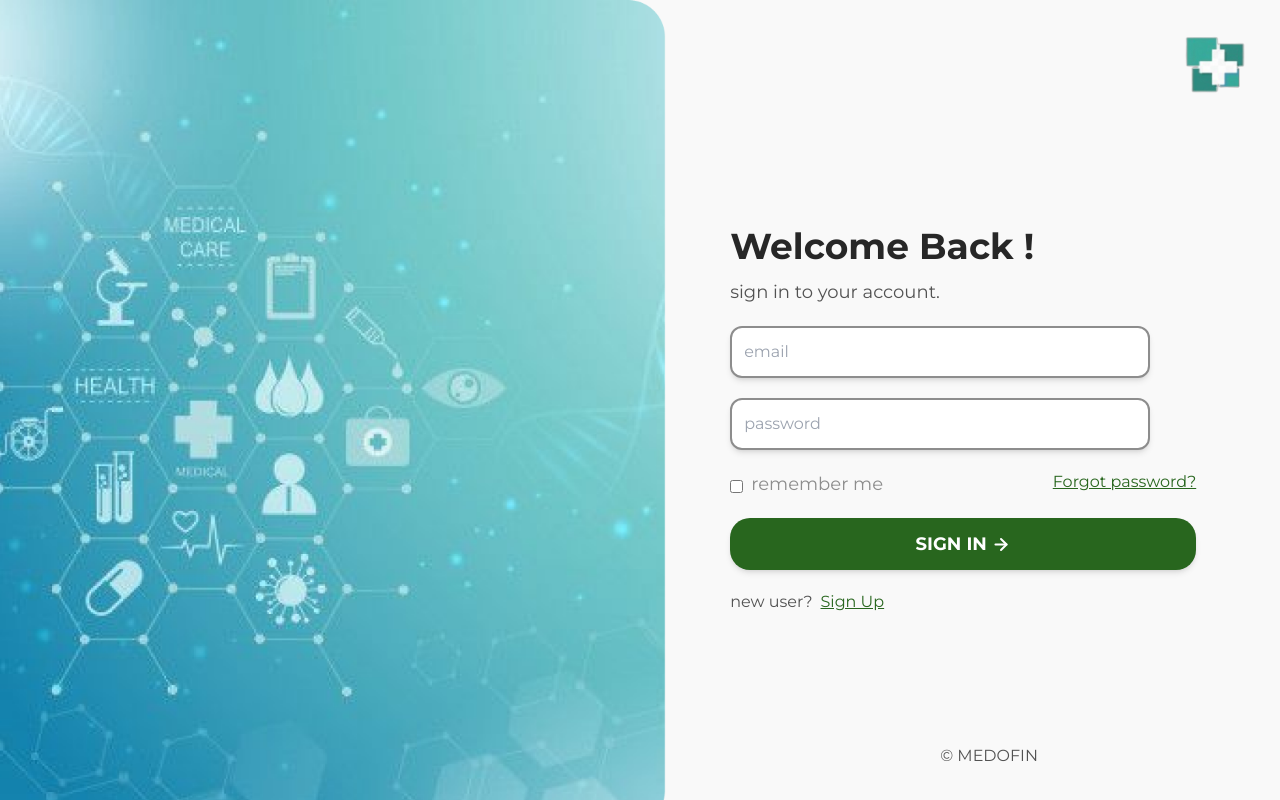
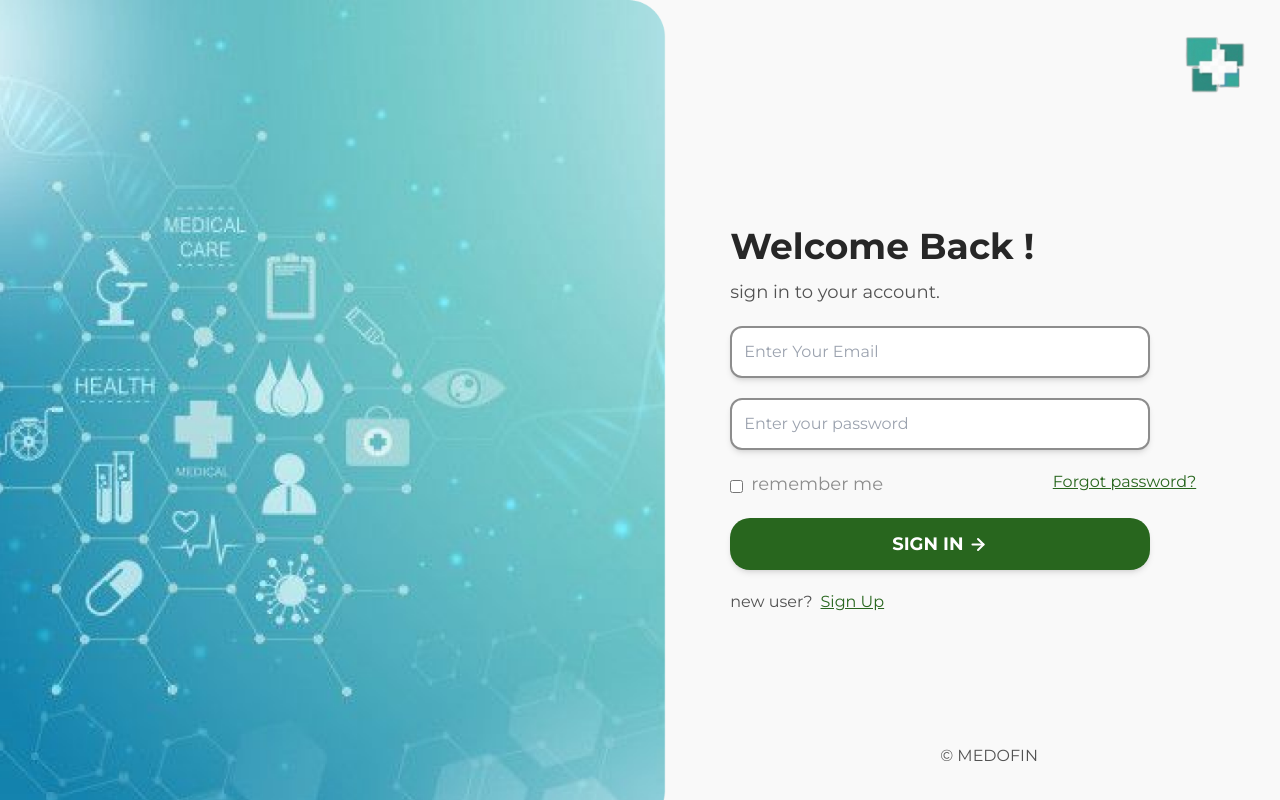
Before and after one commit to vishnubansal001/medofin, a React (Vite) app in the folder client/: page /sign-in in a window 1280 px wide. Built offline with nearby package versions, Linux system fonts and the light colour scheme; the HTML template or start-up script is replaced by a standard one.

Commit message:
Integrate signin form with backend API

```diff
--- a/client/src/components/signIn/Form.jsx
+++ b/client/src/components/signIn/Form.jsx
@@ -1,23 +1,54 @@
 import logo from "../../assets/logo.png";
-// import axios from "axios";
-// import toast from "react-hot-toast";
+import axios from "axios";
+import toast from "react-hot-toast";
 import { useState } from "react";
 import { useNavigate } from "react-router-dom";
 
 const Form = () => {
   const [btn, setBtn] = useState(false);
-  // const [loading, setLoading] = useState(false);
-  // const [data, setData] = useState({
-  //   name: '',
-  //   email: '',
-  //   password: ''
-  // })
+  const [loading, setLoading] = useState(false);
+  const [loginData, setLoginData] = useState({
+    email: '',
+    password: ''
+  })
+
+
 
   const navigate = useNavigate();
 
   const onclick = () => {
     setBtn(!btn);
   };
+
+  const LoginForm = async (e) => {
+    e.preventDefault();
+    const { email, password } = loginData
+    try {
+      setLoading(true)
+
+      const { data } = await axios.post('/api/auth/login', {
+        email,
+        password
+      })
+      if (data.error) {
+        toast.error(data.error)
+      }
+      else {
+        toast.success("Login Successfull ! Welcome")
+        // Clear the form data
+        setLoginData({ email: '', password: '' });
+
+        setTimeout(() => {
+          navigate('/home')
+        }, 2000);
+        setLoading(false)
+      }
+
+    } catch (error) {
+      setLoading(false)
+      console.log(error)
+    }
+  }
 
 
 
@@ -41,21 +72,23 @@ const Form = () => {
                   </p>
                 </div>
                 <form
-                  action="#" method="POST"
+                  onSubmit={LoginForm} action="#" method="POST"
                   className="flex flex-col gap-5 md:justify-start md:items-start justify-center items-start md:w-[90%] w-full"
                 >
                   <input
+                    value={loginData.email}
+                    onChange={(e) => setLoginData({ ...loginData, email: e.target.value })}
                     type="email"
-                    name=""
-                    id=""
-                    placeholder="email"
+                    placeholder="Enter Your Email"
+                    required
                     className="outline-none border-2 border-[#8D8D8D] shadow-md focus:shadow-xl transition-all duration-300 ease-in-out rounded-[12px] p-3 w-[90%]"
                   />
                   <input
                     type="password"
-                    name=""
-                    id=""
-                    placeholder="password"
+                    value={loginData.password}
+                    onChange={(e) => setLoginData({ ...loginData, password: e.target.value })}
+                    placeholder="Enter your password"
+                    required
                     className="outline-none border-2 border-[#8D8D8D] shadow-md focus:shadow-xl transition-all duration-300 ease-in-out rounded-[12px] p-3 w-[90%]"
                   />
                   <div className="flex flex-row justify-between w-full">
@@ -77,9 +110,10 @@ const Form = () => {
                     </div>
                     <p className="text-[#28661E] underline">Forgot password?</p>
                   </div>
-                </form>
-                <button className="md:w-[90%] flex flex-row justify-center items-center gap-1 w-full uppercase text-white font-bold lg:text-lg md:text-base text-sm py-3 bg-[#28661E] rounded-[20px] shadow-md hover:shadow-lg cursor-pointer text-center transition-all duration-300 ease-in-out">
-                  sign in{" "}
+                  <button
+                    type="submit"
+                    className="md:w-[90%] flex flex-row justify-center items-center gap-1 w-full uppercase text-white font-bold lg:text-lg md:text-base text-sm py-3 bg-[#28661E] rounded-[20px] shadow-md hover:shadow-lg cursor-pointer text-center transition-all duration-300 ease-in-out">
+                    {loading ? 'Loading...' : 'Sign In'}
                     <svg
                       width="20"
                       height="19"
@@ -103,10 +137,10 @@ const Form = () => {
                       />
                     </svg>
                   </button>
+                </form>
                 <p className="flex flex-row gap-2 text-[#525252] lg:text-base text-sm">
                   new user?
                   <button
-                    type="submit"
                     onClick={() => navigate("/sign-up")}
                     className="text-[#28661E] underline"
                   >
```
Also changed, not shown: 1 other file (tests, documents, lock files or other folders). Lines whose indentation alone changed are shown as unchanged.
